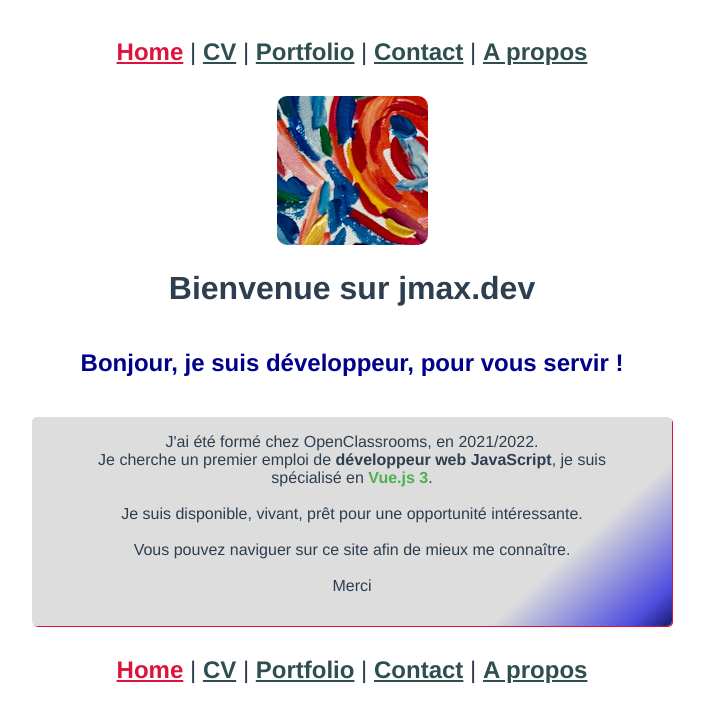
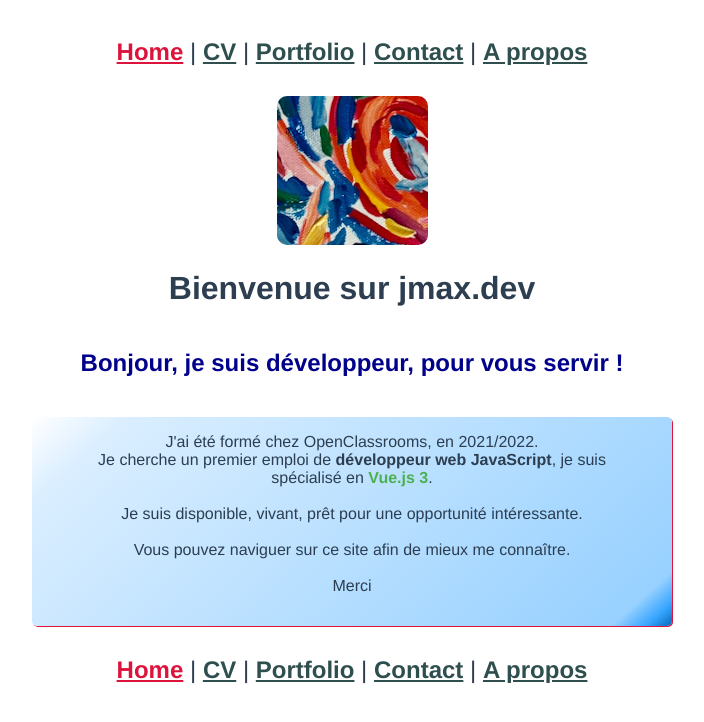
Before and after one commit to jmcob/jmax.dev, a Vue app: page /about in a window 1280 px wide. Shown: the top 722 px of the page, without its empty margins (288-992 px from the left). Built offline with nearby package versions, Linux system fonts and the light colour scheme.

Commit message:
maj sky colored boxes

```diff
--- a/src/App.vue
+++ b/src/App.vue
@@ -53,12 +53,14 @@ nav a.router-link-exact-active {
   align-items: center;
 }
 .cadre {
-  background: rgb(25, 25, 112);
+  background: rgb(5, 106, 187);
   background: linear-gradient(
     318deg,
-    rgba(25, 25, 112, 1) 0%,
-    rgba(78, 78, 224, 1) 5%,
-    rgba(221, 221, 221, 1) 21%
+    rgba(5, 106, 187, 1) 0%,
+    rgba(56, 166, 255, 1) 3%,
+    rgba(152, 209, 255, 1) 7%,
+    rgba(218, 238, 255, 1) 89%,
+    rgba(255, 255, 255, 1) 100%
   );
   border-radius: 5px;
   max-width: 550px;
--- a/src/views/AboutView.vue
+++ b/src/views/AboutView.vue
@@ -3,7 +3,7 @@
     <h1>Coded by Jean-Maxime Cobac,</h1>
     <h2>during May and June of 2022, using Vue.js 3.</h2>
     <img alt="About logo" src="../assets/about.png" />
-    <p>Version 3.5.6 colored boxes edition</p>
+    <p>Version 3.5.7 sky colored boxes edition</p>
   </div>
 </template>
 
```
